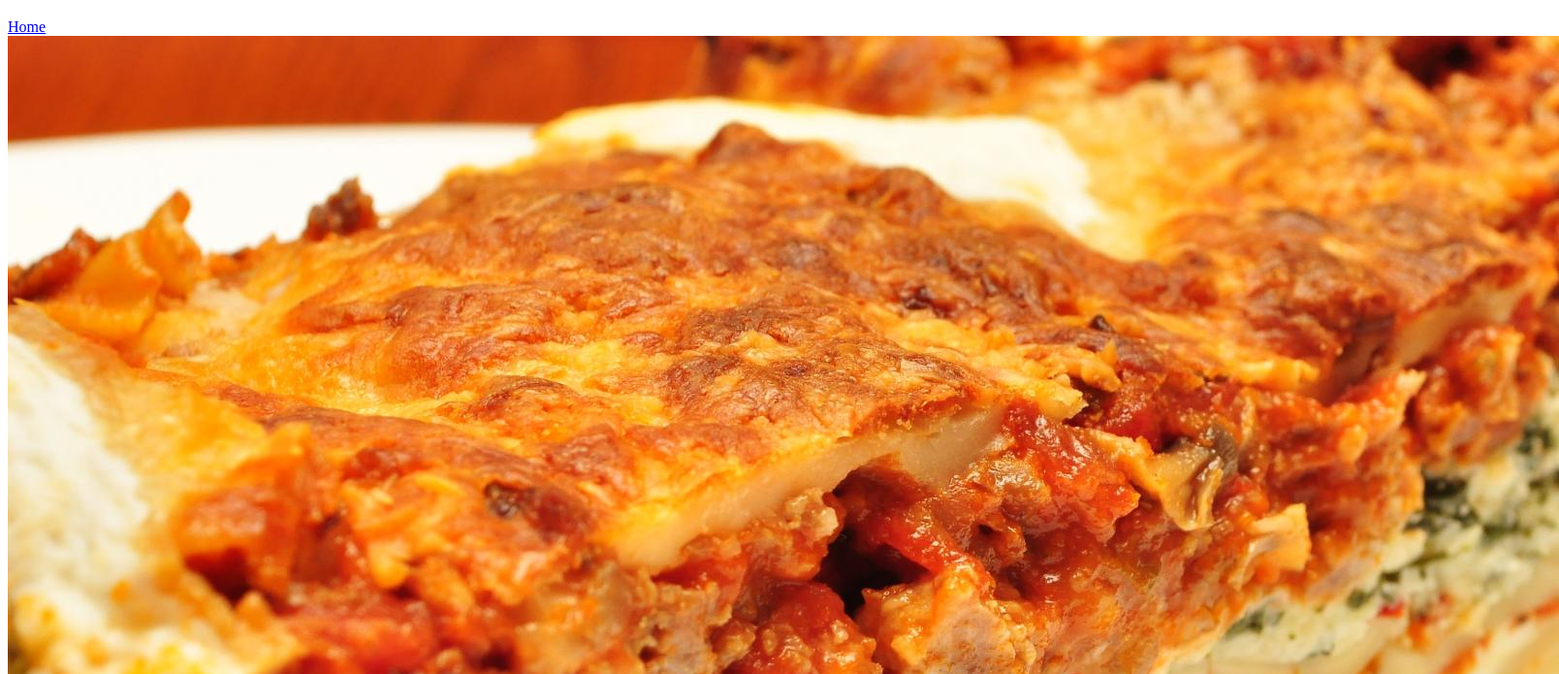
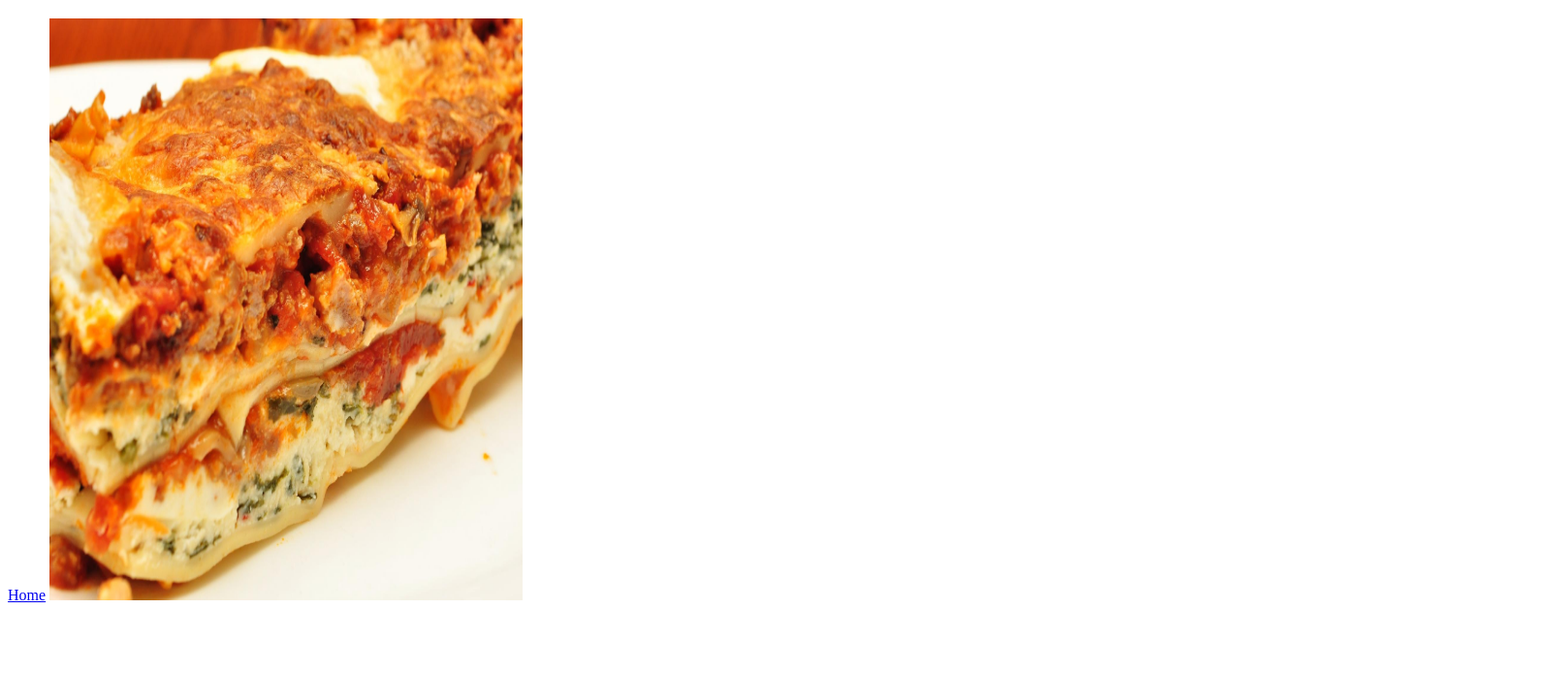
Before and after one commit to Awesomey126/odin-recipes, a plain HTML site: page recipes/lasagna.html in a window 1280 px wide. Shown: the part 61-756 px from the top of the page at 97% size, 1608 px wide, since content can reach past the window. Drawn offline with Linux system fonts and the light colour scheme.

Commit message:
Changed the siz of the image on lasagna.html

```diff
--- a/recipes/lasagna.html
+++ b/recipes/lasagna.html
@@ -10,7 +10,8 @@
     <body>
         <h1>"Lasagna</h1>
         <a href="../index.html">Home</a>
-        <img src="../images/Lasagna.jpg" alt="An image of a lasagna">
+        <img src="../images/Lasagna.jpg" alt="An image of a lasagna" height ="600" width ="488">
+        <p></p>
 
     </body>
 </html>
```
